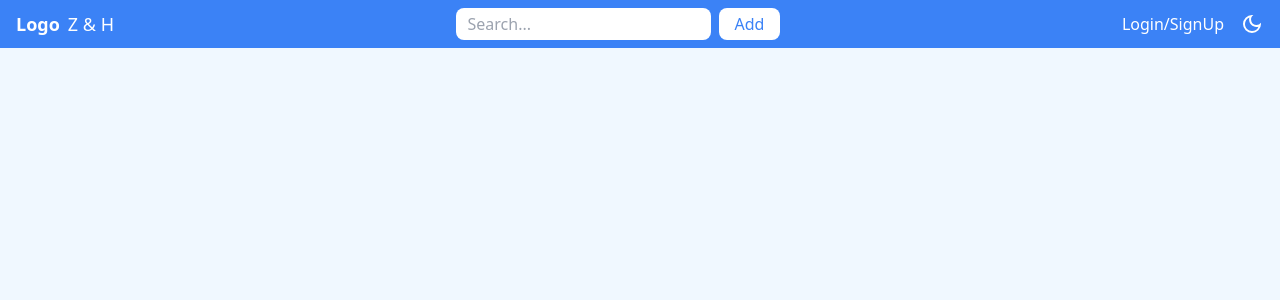
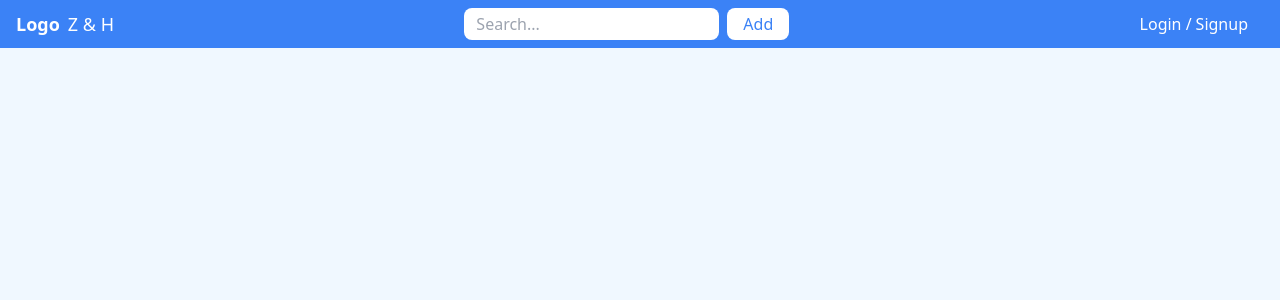
Before and after one commit to PAHS911/Z-H, a React (Vite) app: page / in a window 1280 px wide. Shown: the top 300 px of the page. Built offline with nearby package versions, Linux system fonts and the light colour scheme.

Commit message:
new folders of navbar

```diff
--- /dev/null
+++ b/src/component/navbar/Logsign.jsx
@@ -0,0 +1,17 @@
+
+
+const Logsign = () => {
+  return (
+    <>
+      <div className="flex items-center">
+        <div className="text-white mr-4">
+          <button >Login</button> <span className="mr-1">/</span>
+          <button>  Signup</button>
+        </div>
+
+      </div>
+    </>
+  );
+};
+
+export default Logsign;
--- a/src/component/navbar/Navbar.jsx
+++ b/src/component/navbar/Navbar.jsx
@@ -1,23 +1,8 @@
-import { useState } from "react";
-import { MdOutlineDarkMode, MdDarkMode } from "react-icons/md";
+
+import Search from "./Search";
+import Logsign from "./Logsign";
 
 const Navbar = () => {
-  const [search, setSearch] = useState("");
-  const [addSearch, setAddSearch] = useState([]);
-
-  const handleSearch = () => {
-    setSearch(search.trim() !== "");
-    setSearch("");
-  };
-
-  const handleAdd = () => {
-    if (search.trim() !== "") {
-      setAddSearch([...addSearch, search]);
-      handleSearch();
-      console.log("from search! ");
-    }
-  };
-
   return (
     <div className="px-4 py-2 bg-blue-500 flex justify-between items-center">
       <div className="flex items-center">
@@ -25,28 +10,9 @@ const Navbar = () => {
         <div className="text-white text-lg">Z & H</div>
       </div>
 
-      <div className="flex items-center">
-        <input
-          value={search}
-          onChange={(e) => setSearch(e.target.value)}
-          type="text"
-          placeholder="Search..."
-          className="px-3 py-1 mr-2 rounded-lg outline-none bg-white text-gray-800"
-        />
-        <button
-          onClick={handleAdd}
-          type="button"
-          className="px-4 py-1 bg-white text-blue-500 rounded-lg hover:bg-blue-200 transition-colors duration-300"
-        >
-          Add
-        </button>
-      </div>
+      <Search />
 
-      <div className="flex items-center">
-        <div className="text-white mr-4">Login/SignUp</div>
-        <MdOutlineDarkMode className="text-white text-2xl cursor-pointer" />
-        <MdDarkMode className="text-white text-2xl cursor-pointer hidden" />
-      </div>
+      <Logsign />
     </div>
   );
 };
--- /dev/null
+++ b/src/component/navbar/Search.jsx
@@ -0,0 +1,51 @@
+import { useState } from "react";
+
+const Search = () => {
+  const [search, setSearch] = useState("");
+  const [addSearch, setAddSearch] = useState([]);
+
+  const handleSearch = () => {
+    setSearch(search.trim() !== "");
+    setSearch("");
+  };
+
+  const handleAdd = () => {
+    if (search.trim() !== "") {
+      setAddSearch([...addSearch, search]);
+      handleSearch();
+      console.log("from search! ");
+    }
+  };
+  const handleKey = (event) => {
+    if (event.key === "Enter") {
+      handleAdd();
+      console.log("from enter! ");
+    }
+  };
+
+  return (
+    <>
+
+
+      <div className="flex items-center">
+        <input
+          onKeyDown={handleKey}
+          value={search}
+          onChange={(e) => setSearch(e.target.value)}
+          type="text"
+          placeholder="Search..."
+          className="px-3 py-1 mr-2 rounded-lg outline-none bg-white text-gray-800"
+        />
+        <button
+          onClick={handleAdd}
+          type="button"
+          className="px-4 py-1 bg-white text-blue-500 rounded-lg hover:bg-blue-200 transition-colors duration-300"
+        >
+          Add
+        </button>
+      </div>
+    </>
+  );
+};
+
+export default Search;
```
